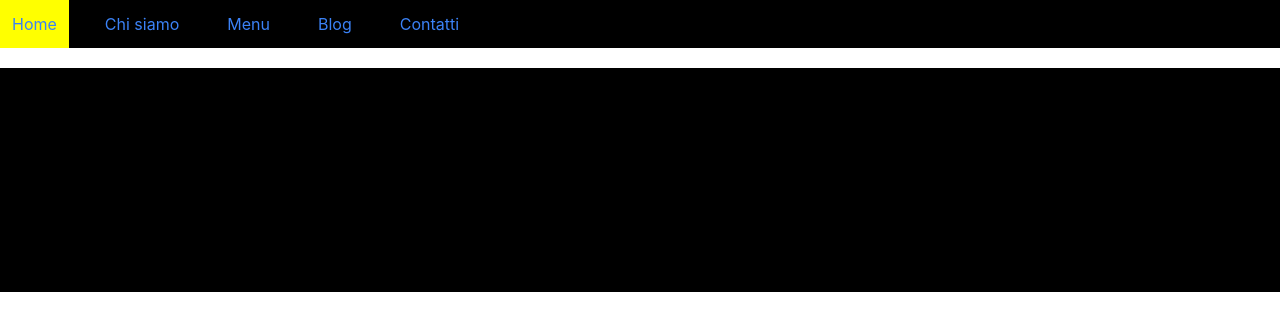
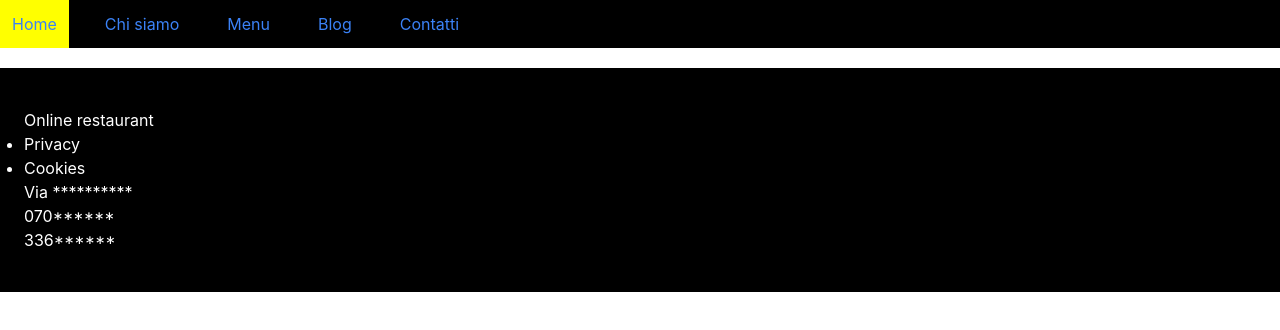
Before and after one commit to sssteveCA/restaurant-frontend, a React (Create React App) app: page / in a window 1280 px wide. Shown: the top 330 px of the page. Built offline with nearby package versions, Linux system fonts and the light colour scheme.

Commit message:
Added src/components/footer/Footer.sass

```diff
--- /dev/null
+++ b/src/components/footer/Footer.sass
@@ -0,0 +1,7 @@
+
+@mixin footer-style()
+    footer
+        ul.footer-link
+            list-style-type: disc !important
+
+@include footer-style()
--- a/src/components/footer/Footer.tsx
+++ b/src/components/footer/Footer.tsx
@@ -1,11 +1,12 @@
 import React from 'react'
+import './Footer.sass'
 
 export const Footer = () => {
   return (
-    <footer className='bg-black px-3 py-10 mt-5'>
+    <footer className='bg-black px-6 py-10 mt-5 text-white'>
         <div>Online restaurant</div>
         <div>
-            <ul>
+            <ul className='footer-link'>
                 <li><a href="#">Privacy</a></li>
                 <li><a href="#">Cookies</a></li>
             </ul>
```
